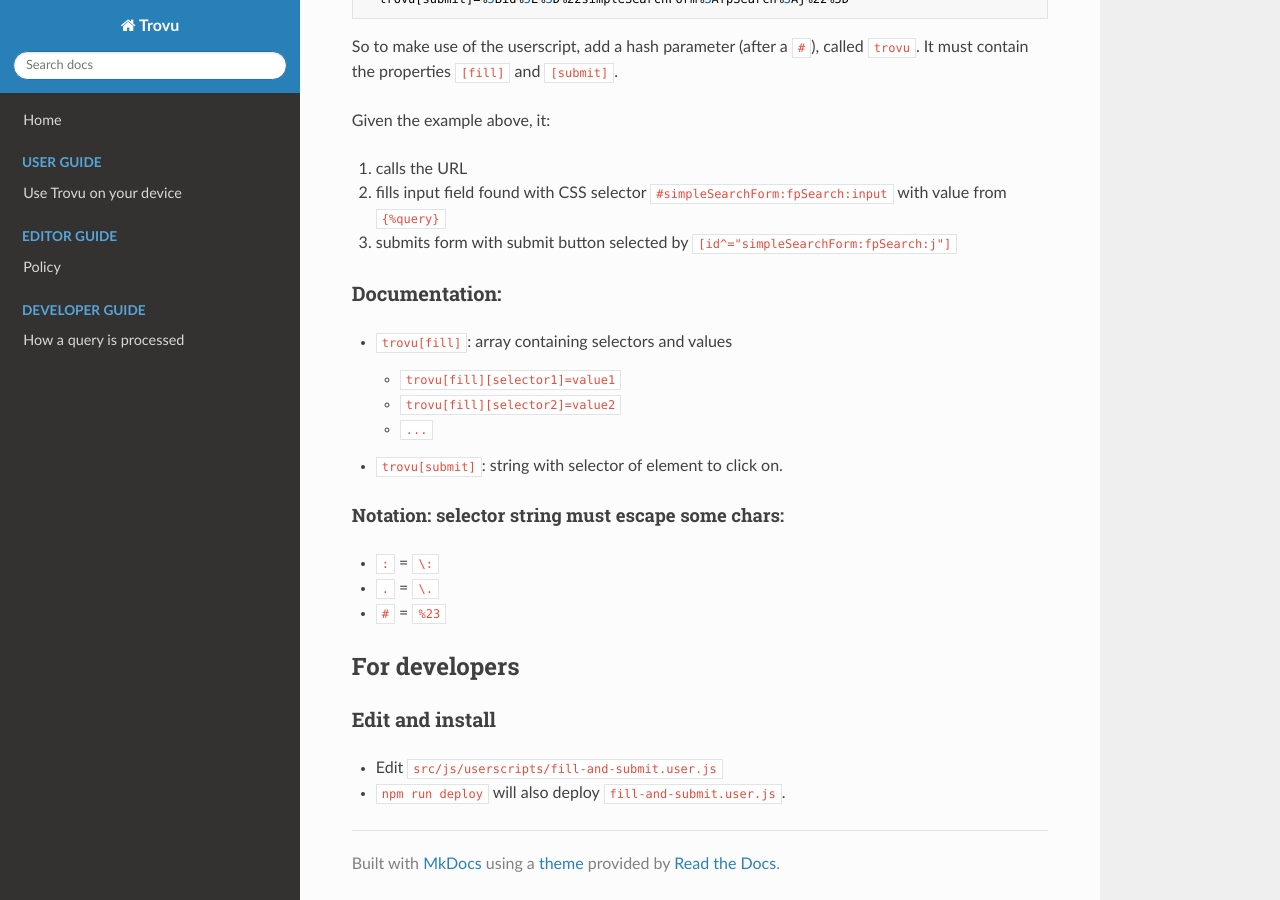
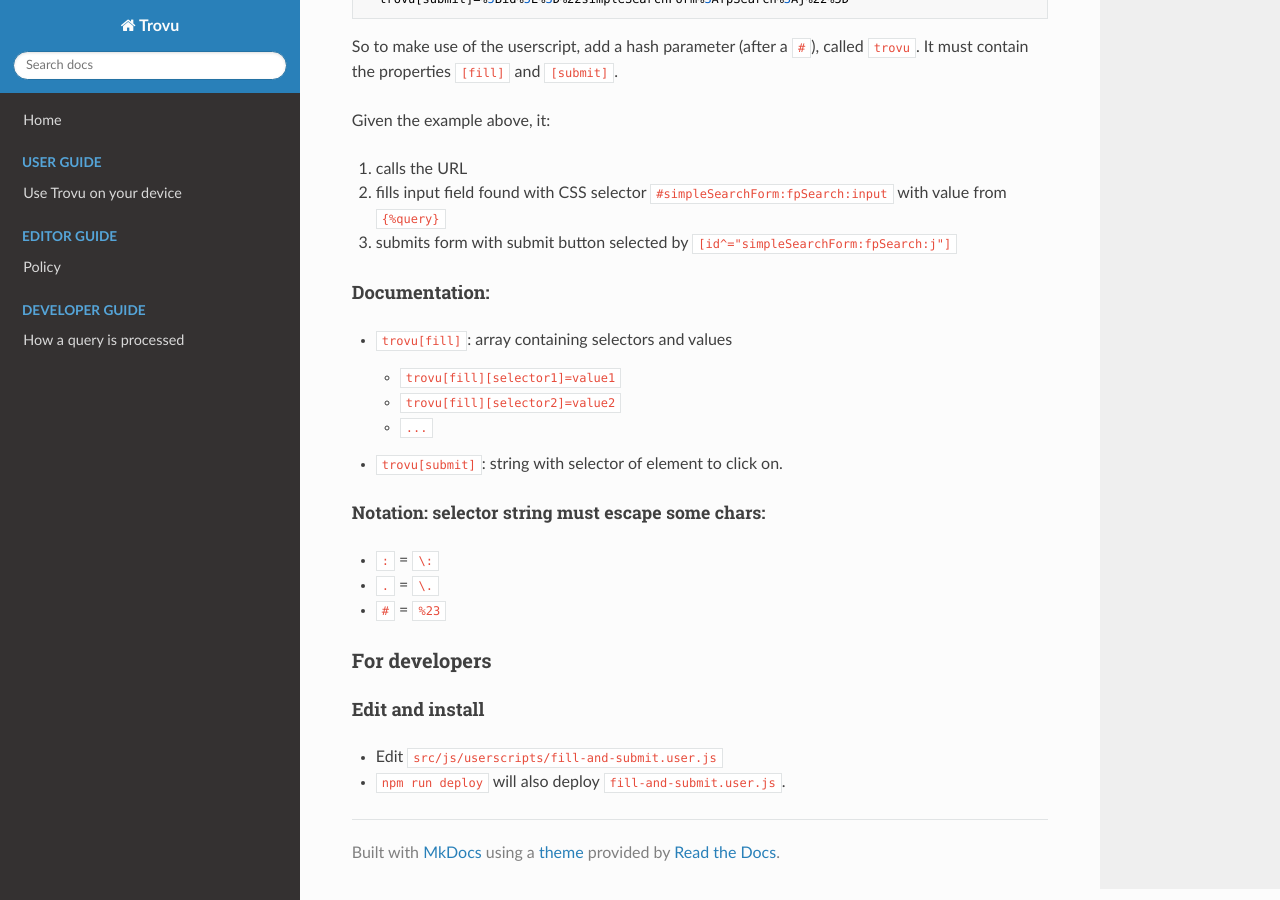
Before and after one commit to trovu/trovu, an MkDocs documentation site: the page built from docs/shortcuts/userscripts.md, in a window 1280 px wide and 900 px high, scrolled down 784 px. Built offline with MkDocs 1.6.1, drawn with Linux system fonts in a browser that asks for light colours; nearby versions of some CDN libraries.

Commit message:
Indent headlines.

```diff
--- a/docs/shortcuts/userscripts.md
+++ b/docs/shortcuts/userscripts.md
@@ -33,7 +33,7 @@
 2. fills input field found with CSS selector `#simpleSearchForm:fpSearch:input` with value from `{%query}`
 3. submits form with submit button selected by `[id^="simpleSearchForm:fpSearch:j"]`
 
-### Documentation:
+#### Documentation:
 
 -   `trovu[fill]`: array containing selectors and values
 
@@ -43,15 +43,15 @@
 
 -   `trovu[submit]`: string with selector of element to click on.
 
-#### Notation: selector string must escape some chars:
+##### Notation: selector string must escape some chars:
 
 -   `:` = `\:`
 -   `.` = `\.`
 -   `#` = `%23`
 
-## For developers
+### For developers
 
-### Edit and install
+#### Edit and install
 
 -   Edit `src/js/userscripts/fill-and-submit.user.js`
 -   `npm run deploy` will also deploy `fill-and-submit.user.js`.
```
